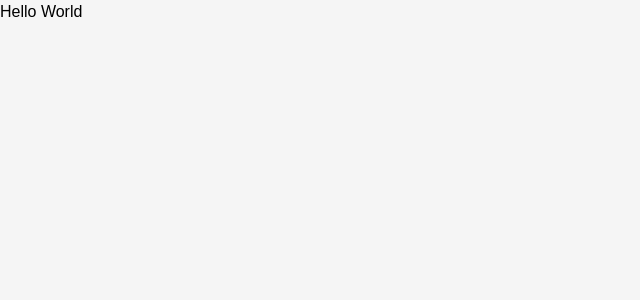
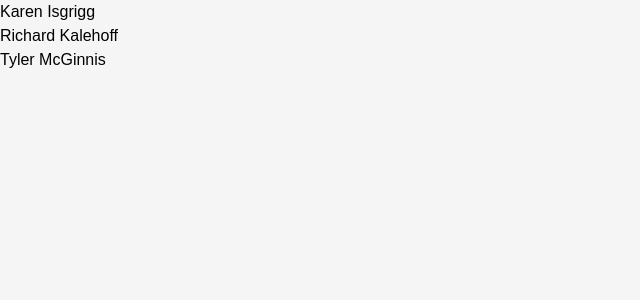
Before and after one commit to codegician/reactnd-contacts-app, a React (Create React App) app: page / in a window 1280 px wide. Shown: the top 300 px of the page, without its empty margins (0-640 px from the left). Built offline with nearby package versions, Linux system fonts and the light colour scheme.

Commit message:
render defaukt contacts

```diff
--- a/src/App.js
+++ b/src/App.js
@@ -1,10 +1,33 @@
 import React, { Component } from 'react';
+import ListContacts from './ListContacts.js';
+
+const contacts = [
+ {
+   "id": "karen",
+   "name": "Karen Isgrigg",
+   "handle": "karen_isgrigg",
+   "avatarURL": "http://localhost:5001/karen.jpg"
+ },
+ {
+   "id": "richard",
+   "name": "Richard Kalehoff",
+   "handle": "richardkalehoff",
+   "avatarURL": "http://localhost:5001/richard.jpg"
+ },
+ {
+   "id": "tyler",
+   "name": "Tyler McGinnis",
+   "handle": "tylermcginnis",
+   "avatarURL": "http://localhost:5001/tyler.jpg"
+ }
+];
+
 
 class App extends Component {
   render() {
     return (
       <div>
-        Hello World
+        <ListContacts contacts={contacts} />
       </div>
     )
   }
--- a/src/ListContacts.js
+++ b/src/ListContacts.js
@@ -0,0 +1,19 @@
+import React, {Component} from 'react'
+
+class ListContacts extends Component {
+      render () {
+          console.log('Props', this.props);
+          return(
+            <ol className="contact-list">
+              {this.props.contacts.map((contact) => (
+                <li key={contact.id} >
+                  {contact.name}
+                </li>
+              ))}
+
+            </ol>
+          )
+      }
+}
+
+export default ListContacts
```
